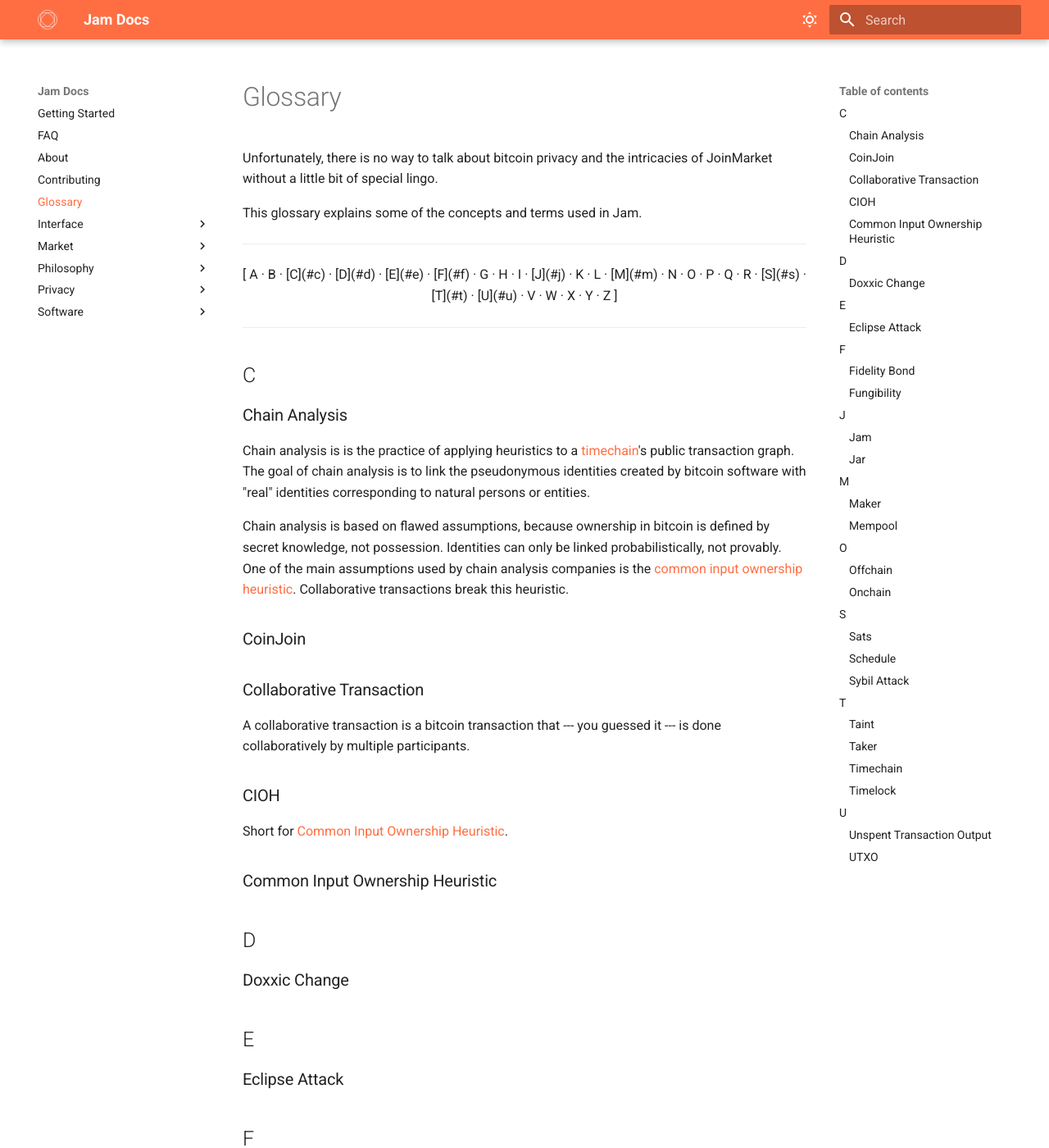
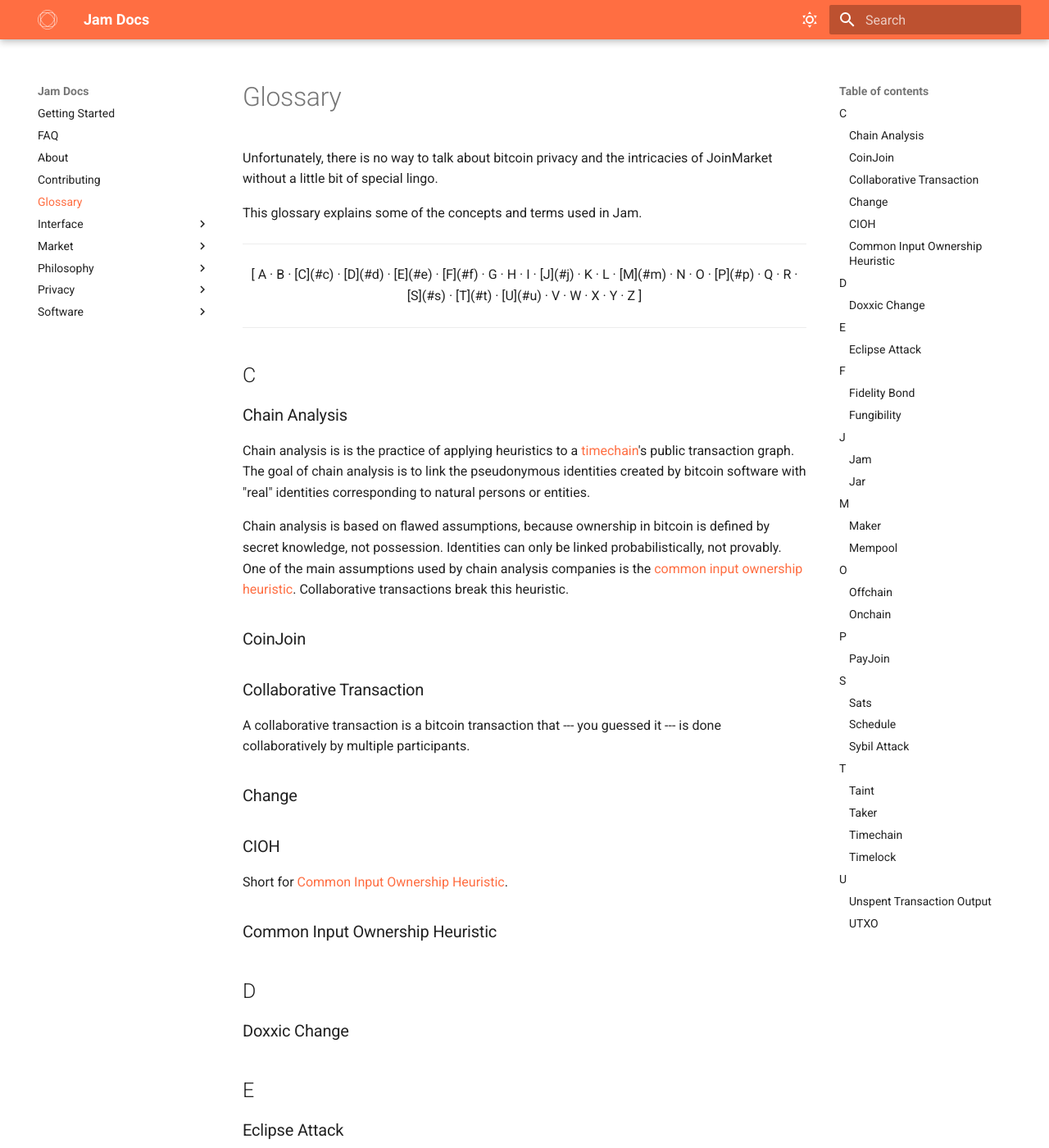
Before and after one commit to joinmarket-webui/jamdocs, an MkDocs documentation site: the page built from docs/glossary.md, in a window 1280 px wide and 1400 px high. Shown: the whole window at 82% size. Built offline with MkDocs 1.6.1 and Material for MkDocs 9.7.7, drawn with Linux system fonts in a browser that asks for light colours.

Commit message:
docs(glossary): add payjoin, change

```diff
--- a/docs/glossary.md
+++ b/docs/glossary.md
@@ -24,7 +24,7 @@
 [M](#m) ·
 N ·
 O ·
-P ·
+[P](#p) ·
 Q ·
 R ·
 [S](#s) ·
@@ -58,10 +58,13 @@
 this heuristic.
 
 ### CoinJoin
+
+
 ### Collaborative Transaction
 
 A collaborative transaction is a bitcoin transaction that --- you guessed it ---
 is done collaboratively by multiple participants.
+### Change
 ### CIOH
 
 Short for [Common Input Ownership Heuristic](#common-input-ownership-heuristic).
@@ -113,6 +116,8 @@
 ## O
 ### Offchain
 ### Onchain
+## P
+### PayJoin
 ## S
 ### Sats
 ### Schedule
```
